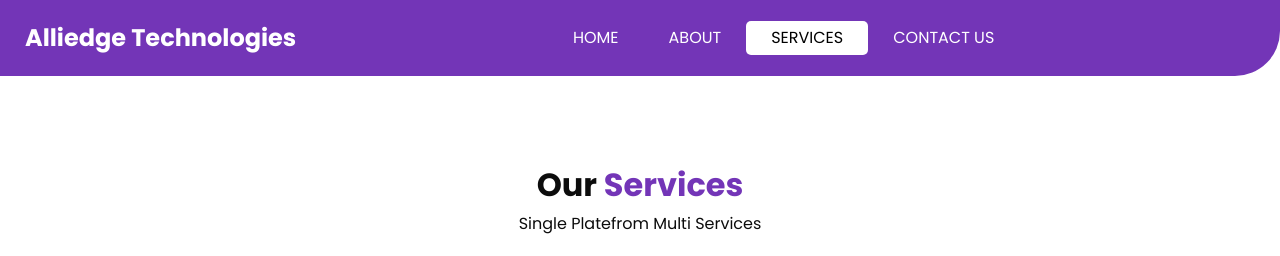
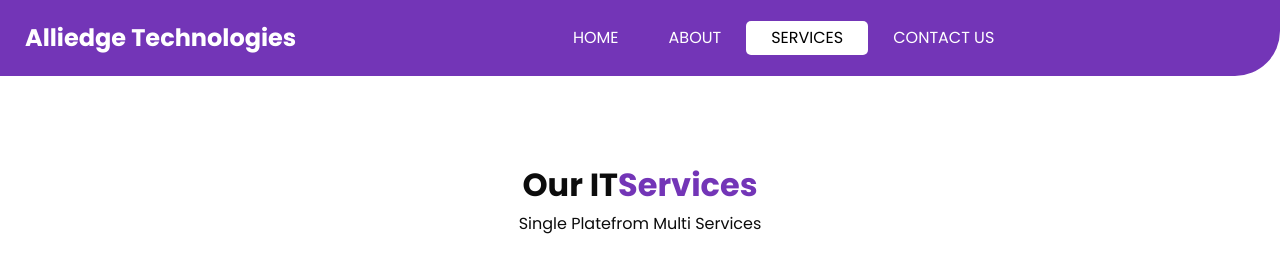
Before and after one commit to alliedgeTech/Alliedge, a plain HTML site: page service.html in a window 1280 px wide. Shown: the top 256 px of the page. Drawn offline with nearby package versions, Linux system fonts and the light colour scheme; some packages are replaced by stand-ins of ours; a script that the page names is missing.

```diff
--- a/service.html
+++ b/service.html
@@ -77,7 +77,7 @@
     <div class="container">
       <div class="heading_container">
         <h2>
-          Our <span style="color:#7335b7;">Services</span>
+          Our IT<span style="color:#7335b7;">Services</span>
         </h2>
         <p>
           Single Platefrom Multi Services
```
